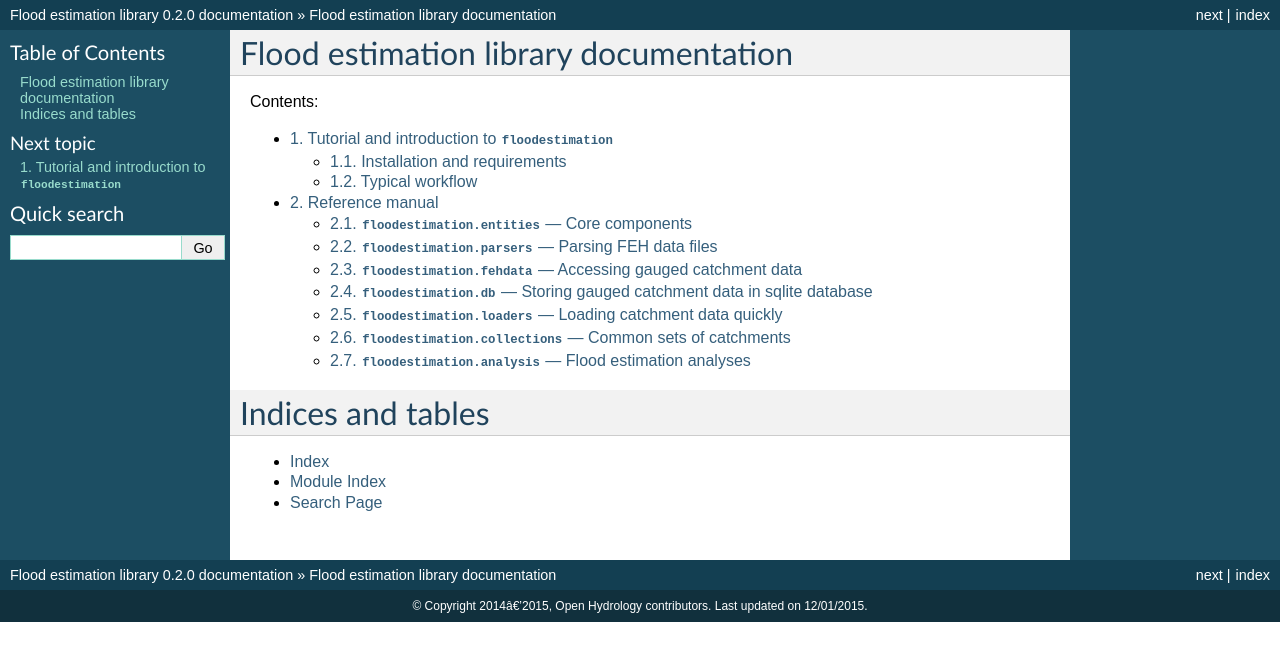
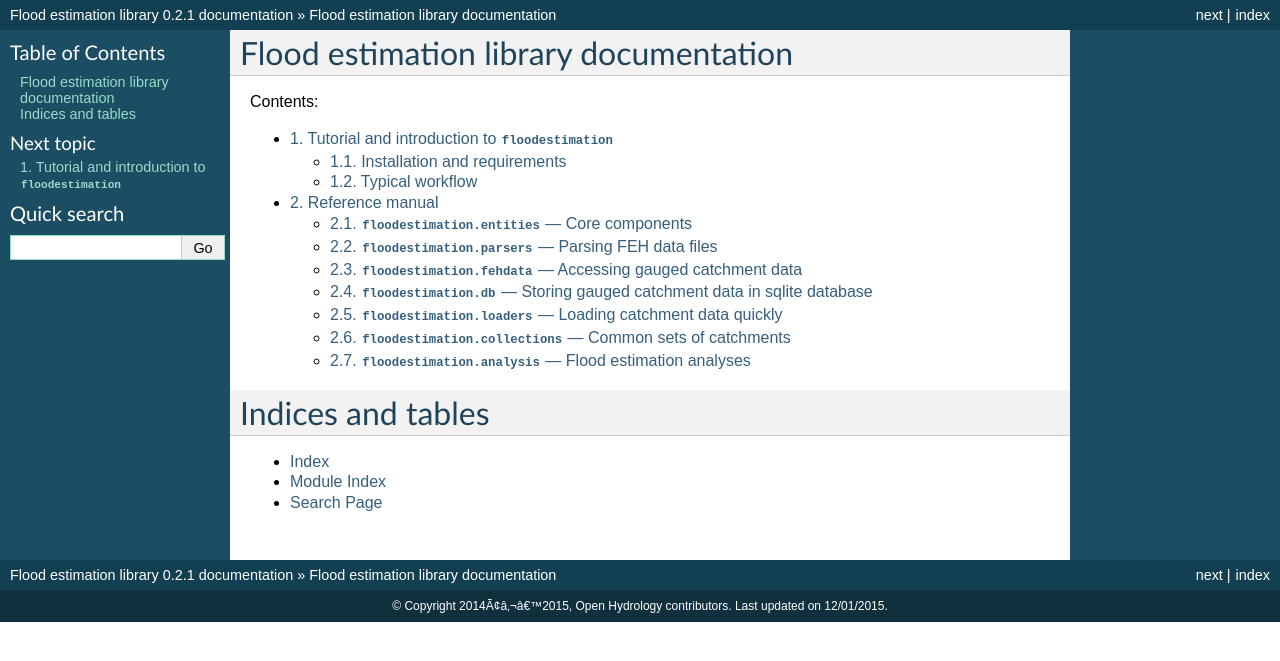
Before and after one commit to OpenHydrology/floodestimation, a Sphinx documentation site: the page built from docs/source/index.rst, in a window 1280 px wide. Shown: the top 661 px of the page. Built offline with Sphinx 7.4.7, drawn with Linux system fonts in a browser that asks for light colours.

Commit message:
version increase

```diff
--- a/CHANGELOG.txt
+++ b/CHANGELOG.txt
@@ -1,3 +1,5 @@
+version 0.2.1 (2015-01-12)
+--------------------------
 - Fix package requirements
 
 version 0.2.0 (2015-01-10)
--- a/docs/source/conf.py
+++ b/docs/source/conf.py
@@ -63,7 +63,7 @@ master_doc = 'index'
 
 # General information about the project.
 project = 'Flood estimation library'
-copyright = '2014â€’{}, Open Hydrology contributors'.format(date.today().year)
+copyright = '2014Ã¢â‚¬â€™{}, Open Hydrology contributors'.format(date.today().year)
 
 # The version info for the project you're documenting, acts as replacement for
 # |version| and |release|, also used in various other places throughout the
@@ -72,7 +72,7 @@ copyright = '2014â€’{}, Open Hydrology contributors'.format(date.today().ye
 # The short X.Y version.
 version = '0.2'
 # The full version, including alpha/beta/rc tags.
-release = '0.2.0'
+release = '0.2.1'
 
 # The language for content autogenerated by Sphinx. Refer to documentation
 # for a list of supported languages.
--- a/setup.py
+++ b/setup.py
@@ -8,7 +8,7 @@ with open(path.join(here, 'README.rst'), encoding='utf-8') as f:
 
 setup(
     name='floodestimation',
-    version='0.2.0',
+    version='0.2.1',
     packages=['floodestimation'],
     url='https://github.com/OpenHydrology/floodestimation',
     license='GPLv3',
```
